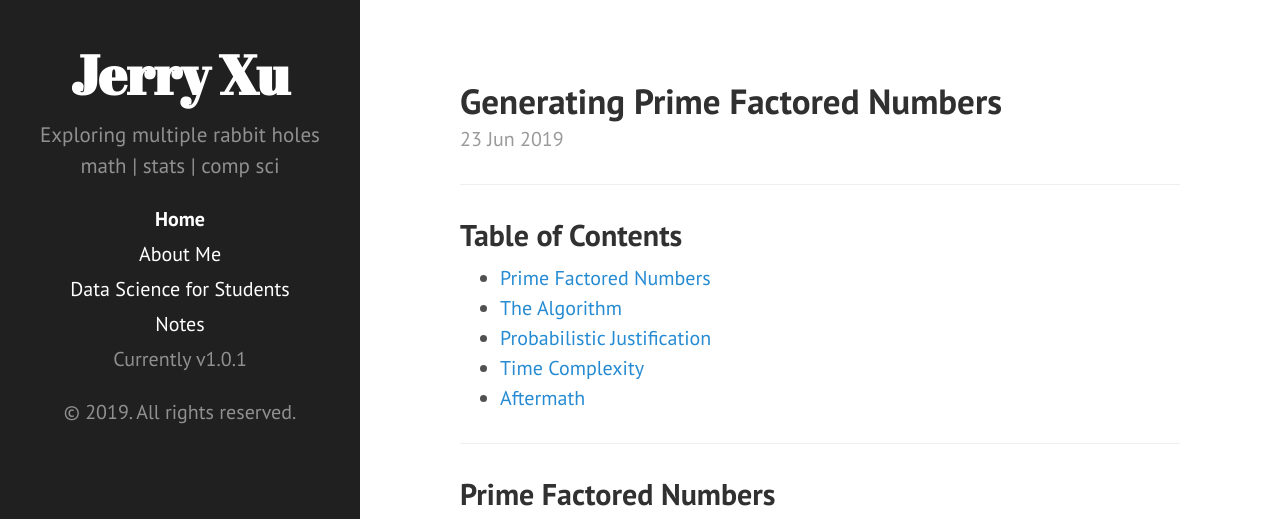
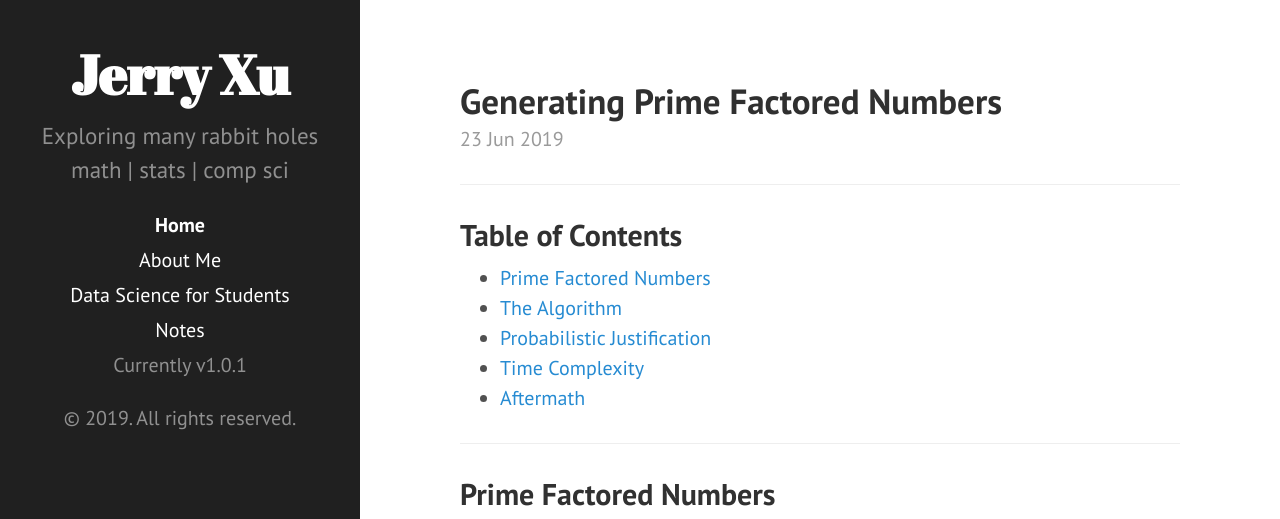
Before and after one commit to jerry-ye-xu/jerry-ye-xu.github.io, a Jekyll site: the page built from index.html, in a window 1280 px wide. Shown: the top 519 px of the page. Built offline with Jekyll 4.4.1, drawn with Linux system fonts in a browser that asks for light colours; formulas are drawn with MathJax 3; the list of posts is cut into pages by our own code.

Commit message:
changed sidebar formatting

```diff
--- a/_config.yml
+++ b/_config.yml
@@ -12,7 +12,7 @@ plugins:
 # Setup
 title:            Jerry Xu
 tagline:          'Statistics & Computer Science'
-description:      'Exploring multiple rabbit holes'
+description:      'Exploring many rabbit holes'
 subdescription:   'math | stats | comp sci'
 url:              http://jerry-ye-xu.github.io/
 baseurl:          /
--- a/_includes/sidebar.html
+++ b/_includes/sidebar.html
@@ -33,6 +33,6 @@
     <!-- <i class="fab fa-medium"></i> -->
 
 
-    <p align ="center">&copy; {{ site.time | date: '%Y' }}. All rights reserved.</p>
+    <p align ="center"ls>&copy; {{ site.time | date: '%Y' }}. All rights reserved.</p>
   </div>
 </div>
--- a/public/css/poole.css
+++ b/public/css/poole.css
@@ -259,8 +259,8 @@ tbody tr:nth-child(odd) th {
  */
 
 .lead {
-  font-size: 1.05rem;
-  font-weight: 300;
+  font-size: 1.15rem;
+  font-weight: 250;
 }
 
 
```
